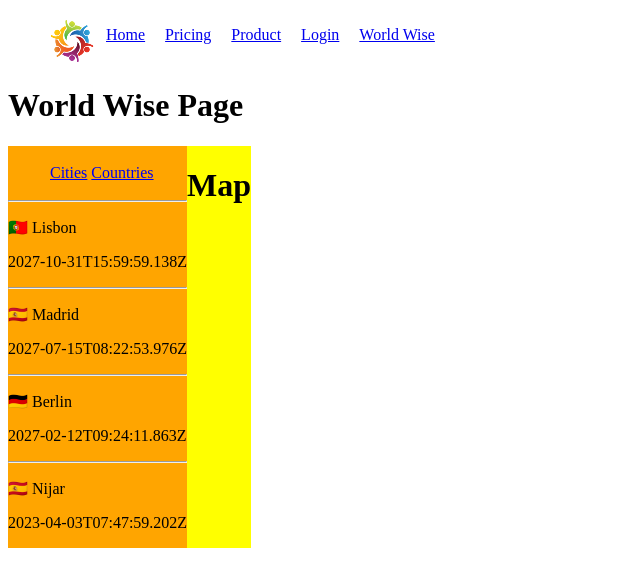
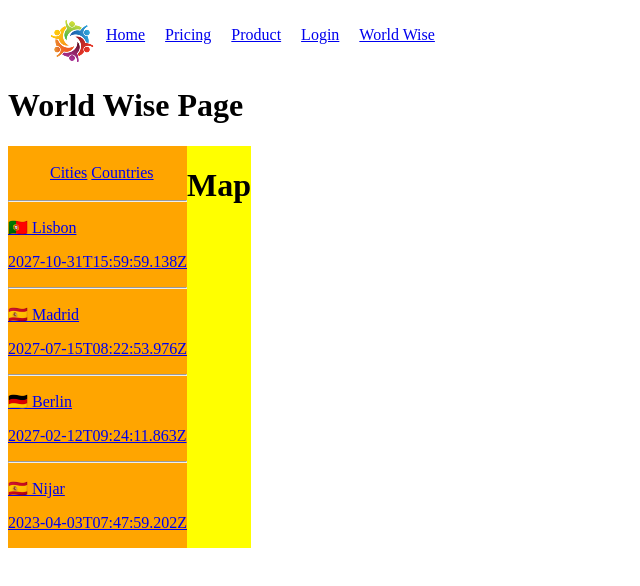
Before and after one commit to sandeepdewangan/6-world-wise, a React (Vite) app: page /worldwise/cities in a window 1280 px wide. Shown: the top 586 px of the page, without its empty margins (0-640 px from the left). Built offline with nearby package versions, Linux system fonts and the light colour scheme; data requests are answered from the project's data file.

Commit message:
useParams() -> www.abc.com/city/123

```diff
--- a/src/App.jsx
+++ b/src/App.jsx
@@ -8,6 +8,7 @@ import WorldWisePage from "./pages/WorldWisePage";
 import { useEffect, useState } from "react";
 import Cities from "./components/WorldWise/Cities";
 import Countries from "./components/WorldWise/Countries";
+import City from "./components/WorldWise/City";
 
 export default function App() {
   const [cities, setCities] = useState([]);
@@ -46,6 +47,7 @@ export default function App() {
             path="cities"
             element={<Cities cities={cities} isLoading={isLoading} />}
           />
+          <Route path="cities/:id" element={<City />} />
           <Route path="form" element={<p1>Form</p1>} />
           <Route
             path="countries"
--- a/src/components/WorldWise/Cities.jsx
+++ b/src/components/WorldWise/Cities.jsx
@@ -1,3 +1,5 @@
+import { Link } from "react-router-dom";
+
 const Cities = ({ cities, isLoading }) => {
   if (isLoading) return <p>Loading...</p>;
   return (
@@ -5,10 +7,12 @@ const Cities = ({ cities, isLoading }) => {
       {cities.map((city) => (
         <div key={city.id}>
           <hr />
-          <p>
-            {city.emoji} {city.cityName}
-          </p>
-          <p>{city.date}</p>
+          <Link to={city.id}>
+            <p>
+              {city.emoji} {city.cityName}
+            </p>
+            <p>{city.date}</p>
+          </Link>
         </div>
       ))}
     </div>
--- /dev/null
+++ b/src/components/WorldWise/City.jsx
@@ -0,0 +1,14 @@
+import { useParams } from "react-router-dom";
+
+const City = () => {
+  const id = useParams();
+  console.log(id);
+
+  return (
+    <div>
+      <p>City</p>
+    </div>
+  );
+};
+
+export default City;
```
